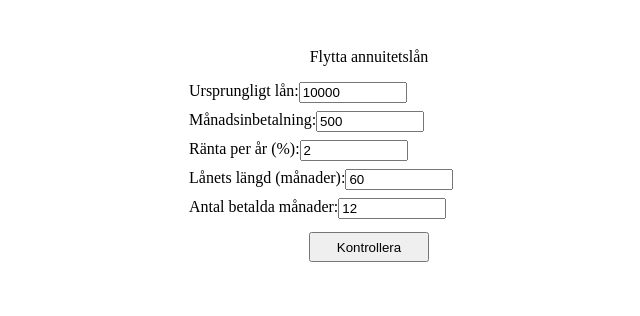
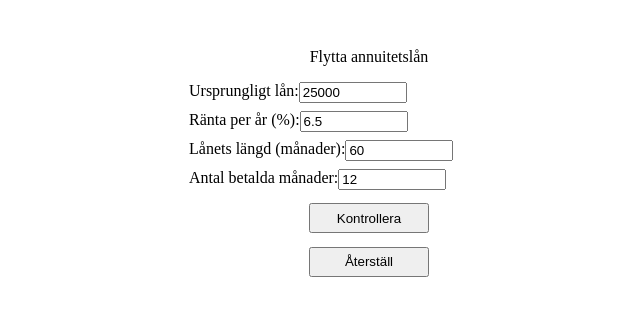
Before and after one commit to andersorlinder/ex-work-frontend, a React (Create React App) app in the folder frontend/: page / in a window 1280 px wide. Shown: the top 316 px of the page, without its empty margins (271-911 px from the left). Built offline with nearby package versions, Linux system fonts and the light colour scheme.

Commit message:
all components

```diff
--- a/frontend/src/App.js
+++ /dev/null
@@ -1,35 +0,0 @@
-import { useState } from 'react';
-import { ContactForm } from './components/contactForm';
-import { MortgageForm } from './components/mortgageForm';
-import { MortgageResult } from './components/mortgageResult';
-
-function App() {
-  const [mortageSubmitted, submitMortgage] = useState(null);
-  const [contactFormActive, displayContactForm] = useState(false);
-
-  const handleMortgage = (mortgageData) => {
-    submitMortgage(mortgageData)
-  }
-
-  return (
-    <div className="App">
-      <header className="App-header">
-        Flytta annuitetslån
-      </header>
-      <MortgageForm
-        submitMortgage={handleMortgage}
-      ></MortgageForm>
-      {mortageSubmitted ?? (
-        <MortgageResult
-          mortgageData={mortageSubmitted}
-          mortgageOffer={displayContactForm}
-        ></MortgageResult>
-      )}
-      {contactFormActive ?? (
-        <ContactForm></ContactForm>
-      )}
-    </div>
-  );
-}
-
-export default App;
--- /dev/null
+++ b/frontend/src/App.tsx
@@ -0,0 +1,26 @@
+import { useState } from 'react';
+import MortgageFormComponent from './components/mortgageForm';
+import MortgageOfferComponent from './components/mortgageResult';
+import { initialMortgageData } from './defaults';
+
+function App() {
+  const [mortgageData, submitMortgage] = useState(initialMortgageData);
+
+  return (
+    <div className="App">
+      <header className="App-header">
+        Flytta annuitetslån
+      </header>
+      <MortgageFormComponent
+        submitMortgage={submitMortgage}
+      ></MortgageFormComponent>
+      {mortgageData.submitted && (
+        <MortgageOfferComponent
+          mortgageData={mortgageData}
+        ></MortgageOfferComponent>
+      )}
+    </div>
+  );
+}
+
+export default App;
--- a/frontend/src/components/contactForm.tsx
+++ b/frontend/src/components/contactForm.tsx
@@ -1,8 +1,13 @@
 import { useReducer } from "react";
-import { ContactData } from "../Models/contact";
+import { ContactData } from "../models/contact";
+import { OfferData } from "../models/mortgage";
 import formReducer, { InputType } from "../reducers/formReducers";
 
-export const ContactForm = () => {
+interface ContactFormProps {
+    givenOffer?: OfferData;
+}
+
+const ContactFormComponent = (props: ContactFormProps) => {
     const initialFormState: ContactData = {
         name: "",
         address: "",
@@ -25,12 +30,8 @@ export const ContactForm = () => {
         event.preventDefault();
     }
 
-    // const resetForms = () => {
-    //     formState = initialFormState;
-    // }
-
     return (
-        <div>
+        <div className="container form-container">
             <form onSubmit={handleSubmit}>
                 <label>
                     <p>Namn:</p>
@@ -95,8 +96,9 @@ export const ContactForm = () => {
                     ></input>
                 </label>
                 <button type="submit">Ansök</button>
-                {/* <button onClick={resetForms}></button> */}
             </form>
         </div>
     )
 }
+
+export default ContactFormComponent;
--- a/frontend/src/components/errorText.tsx
+++ b/frontend/src/components/errorText.tsx
@@ -5,6 +5,6 @@ interface ErrorTextProps {
 export const ErrorText = (props: ErrorTextProps) => {
     const { label } = props;
     return (
-        <p className="red-text">{label}</p>
+        <h4 className="red-text">{label}</h4>
     )
 }
--- a/frontend/src/components/mortgageForm.tsx
+++ b/frontend/src/components/mortgageForm.tsx
@@ -1,20 +1,23 @@
 import { useReducer } from "react";
-import { MortgageData } from "../Models/mortgage";
+import { defaultMortgageFormData, initialMortgageData } from "../defaults";
+import { calculateMonthlyPayment } from "../functions/calculations";
+import { MortgageData } from "../models/mortgage";
 import formReducer, { InputType } from "../reducers/formReducers";
 
 interface MortgageFormProps {
     submitMortgage: (mortgageData: MortgageData) => void;
 }
 
-export const MortgageForm = (props: MortgageFormProps) => {
-    const initialFormState: MortgageData = {
-        mortgage: 10000,
-        payment: 500,
-        interest: 2,
-        periodTotal: 60,
-        periodPaidOff: 12,
-    }
-    const [formState, dispatch] = useReducer(formReducer, initialFormState);
+export interface MortgageFormData {
+    mortgage: number;
+    payment: number;
+    interest: number;
+    periodTotal: number;
+    periodPaidOff: number;
+}
+
+const MortgageFormComponent = (props: MortgageFormProps) => {
+    const [formState, dispatch] = useReducer(formReducer, defaultMortgageFormData);
 
     const handleChange = (event: any) => {
         dispatch({
@@ -26,31 +29,40 @@ export const MortgageForm = (props: MortgageFormProps) => {
 
     const handleSubmit = (event: any) => {
         event.preventDefault();
+        const mortgageData: MortgageData = {
+            mortgage: formState.mortgage,
+            payment: 0,
+            interest: formState.interest,
+            periodRemaining: formState.periodTotal,
+            submitted: true,
+        }
+        mortgageData.payment = calculateMonthlyPayment(mortgageData);
+        mortgageData.periodRemaining = formState.periodTotal - formState.periodPaidOff
 
-        props.submitMortgage(formState);
+        props.submitMortgage(mortgageData);
+    }
+
+    const resetForm = () => {
+        props.submitMortgage(initialMortgageData)
+
+        for (const [key, value] of Object.entries(defaultMortgageFormData)) {
+            dispatch({
+                type: InputType.NUMBER,
+                field: key,
+                payload: value,
+            })
+        }
     }
 
     return (
         <div>
-            <form onSubmit={handleSubmit}>
+            <form name="container form-container" onSubmit={handleSubmit}>
                 <label>
                     <p>Ursprungligt lån:</p>
                     <input
                         type="number"
                         name="mortgage"
                         value={formState.mortgage}
-                        max={250000}
-                        min={1000}
-                        onChange={handleChange}
-                        required
-                    ></input>
-                </label>
-                <label>
-                    <p>Månadsinbetalning:</p>
-                    <input
-                        type="number"
-                        name="payment"
-                        value={formState.payment}
                         max={250000}
                         min={1000}
                         onChange={handleChange}
@@ -65,6 +77,7 @@ export const MortgageForm = (props: MortgageFormProps) => {
                         value={formState.interest}
                         max={100}
                         min={0}
+                        step={0.01}
                         onChange={handleChange}
                         required
                     ></input>
@@ -95,6 +108,9 @@ export const MortgageForm = (props: MortgageFormProps) => {
                 </label>
                 <button type="submit">Kontrollera</button>
             </form>
+            <button onClick={resetForm}>Återställ</button>
         </div>
     )
 }
+
+export default MortgageFormComponent;
--- a/frontend/src/defaults.js
+++ /dev/null
@@ -1,2 +0,0 @@
-export const interestOffer = 3.5;
-export const profitThreshold = 500;
--- /dev/null
+++ b/frontend/src/defaults.ts
@@ -0,0 +1,28 @@
+import { MortgageFormData } from "./components/mortgageForm";
+import { MortgageData, OfferData } from "./models/mortgage";
+
+export const interestOffer = 3.5;
+export const profitThreshold = 500;
+export const noOffer = "Tyvärr, vi kan inte erbjuda er ett låneerbjudande.";
+export const defaultMortgageFormData: MortgageFormData = {
+    mortgage: 25000,
+    payment: 490,
+    interest: 6.5,
+    periodTotal: 60,
+    periodPaidOff: 12,
+}
+export const initialMortgageData: MortgageData = {
+    mortgage: defaultMortgageFormData.mortgage,
+    payment: defaultMortgageFormData.payment,
+    interest: defaultMortgageFormData.interest,
+    periodRemaining:
+        defaultMortgageFormData.periodTotal -
+        defaultMortgageFormData.periodPaidOff,
+    submitted: false,
+}
+export const mortgageOffer: OfferData = {
+    mortgage: defaultMortgageFormData.mortgage,
+    newPayment: defaultMortgageFormData.payment,
+    newInterest: interestOffer,
+    fullProfit: 1000,
+}
--- a/frontend/src/functions/calculations.ts
+++ b/frontend/src/functions/calculations.ts
@@ -1,9 +1,9 @@
 import { interestOffer, profitThreshold } from "../defaults";
-import { MortgageData, MortgageOffer } from "../Models/mortgage";
+import { MortgageData, OfferData } from "../models/mortgage";
 
 export function getMortgageOffer(
     initialMortgageData: MortgageData
-): MortgageOffer | void {
+): OfferData {
     const remainingMortgageAmount = calculateRemainingMortgage(initialMortgageData);
     if (initialMortgageData.interest <= 3.5) {
         return { mortgage: remainingMortgageAmount };
@@ -14,7 +14,7 @@ export function getMortgageOffer(
         mortgage: remainingMortgageAmount,
         interest: interestOffer,
     }
-    newMortgageData.payment = calculateMortgageWithInterest(newMortgageData)
+    newMortgageData.payment = calculateMonthlyPayment(newMortgageData)
 
     const profits = calculateProfits(newMortgageData, initialMortgageData.payment)
 
@@ -22,7 +22,7 @@ export function getMortgageOffer(
         return { mortgage: remainingMortgageAmount };
     }
 
-    const mortgageOffer: MortgageOffer = {
+    const mortgageOffer: OfferData = {
         mortgage: newMortgageData.mortgage,
         newPayment: newMortgageData.payment,
         newInterest: newMortgageData.interest,
@@ -32,40 +32,29 @@ export function getMortgageOffer(
     return mortgageOffer;
 }
 
-function getRemainingPeriod(mortgageData: MortgageData) {
-    return mortgageData.periodTotal - mortgageData.periodPaidOff;
-}
-
 function calculateRemainingMortgage(mortgageData: MortgageData): number {
     const {
-        mortgage,
         payment,
         interest,
-        periodTotal,
-        periodPaidOff,
         periodRemaining,
     } = mortgageData;
-    const normalizedMonthlyInterest = interest / 100;
+    const normalizedMonthlyInterest = interest / 12 / 100;
     const changeFactor = 1 + normalizedMonthlyInterest;
-    const remainingPeriod = periodTotal - periodPaidOff;
 
-    const remainingMortgage = Math.round(payment * (1 - Math.pow(changeFactor, remainingPeriod * -1)) / normalizedMonthlyInterest);
+    const remainingMortgage = Math.round(payment * (1 - Math.pow(changeFactor, periodRemaining * -1)) / normalizedMonthlyInterest);
     return remainingMortgage;
 }
 
-function calculateMortgageWithInterest(mortgageData: MortgageData): number {
+export function calculateMonthlyPayment(mortgageData: MortgageData): number {
     const {
         mortgage,
         interest,
-        periodTotal,
-        periodPaidOff,
+        periodRemaining,
     } = mortgageData;
-    const normalizedMonthlyInterest = interest / 100;
+    const normalizedMonthlyInterest = interest / 12 / 100;
     const changeFactor = 1 + normalizedMonthlyInterest;
-    const remainingPeriod = periodTotal - periodPaidOff;
 
-
-    const payment = Math.round(mortgage * normalizedMonthlyInterest / (1 - Math.pow(changeFactor, remainingPeriod * -1)));
+    const payment = Math.round(mortgage * normalizedMonthlyInterest / (1 - Math.pow(changeFactor, periodRemaining * -1)));
 
     return payment;
 }
@@ -74,12 +63,11 @@ function calculateProfits(newMortgageData: MortgageData, oldPayment: number): {
     const {
         mortgage,
         payment,
-        periodTotal,
-        periodPaidOff,
+        periodRemaining,
     } = newMortgageData;
-    const remainingPeriod = periodTotal - periodPaidOff;
-    const bankProfit = remainingPeriod * payment - mortgage;
-    const customerProfit = remainingPeriod * (oldPayment - payment);
+
+    const bankProfit = periodRemaining * payment - mortgage;
+    const customerProfit = periodRemaining * (oldPayment - payment);
 
     return { bankProfit, customerProfit };
 }
--- a/frontend/src/index.css
+++ b/frontend/src/index.css
@@ -20,8 +20,8 @@ label {
 
 input[type=number] {
   width: 100px;
-  clear: both;
-  float: right;
+  /* clear: both;
+  float: right; */
   /* margin: 0 0.5em; */
 }
 
```
Also changed, not shown: frontend/src/Models/mortgage.ts (+4 -5 lines), frontend/src/components/mortgageResult.tsx (+24 -8 lines).
